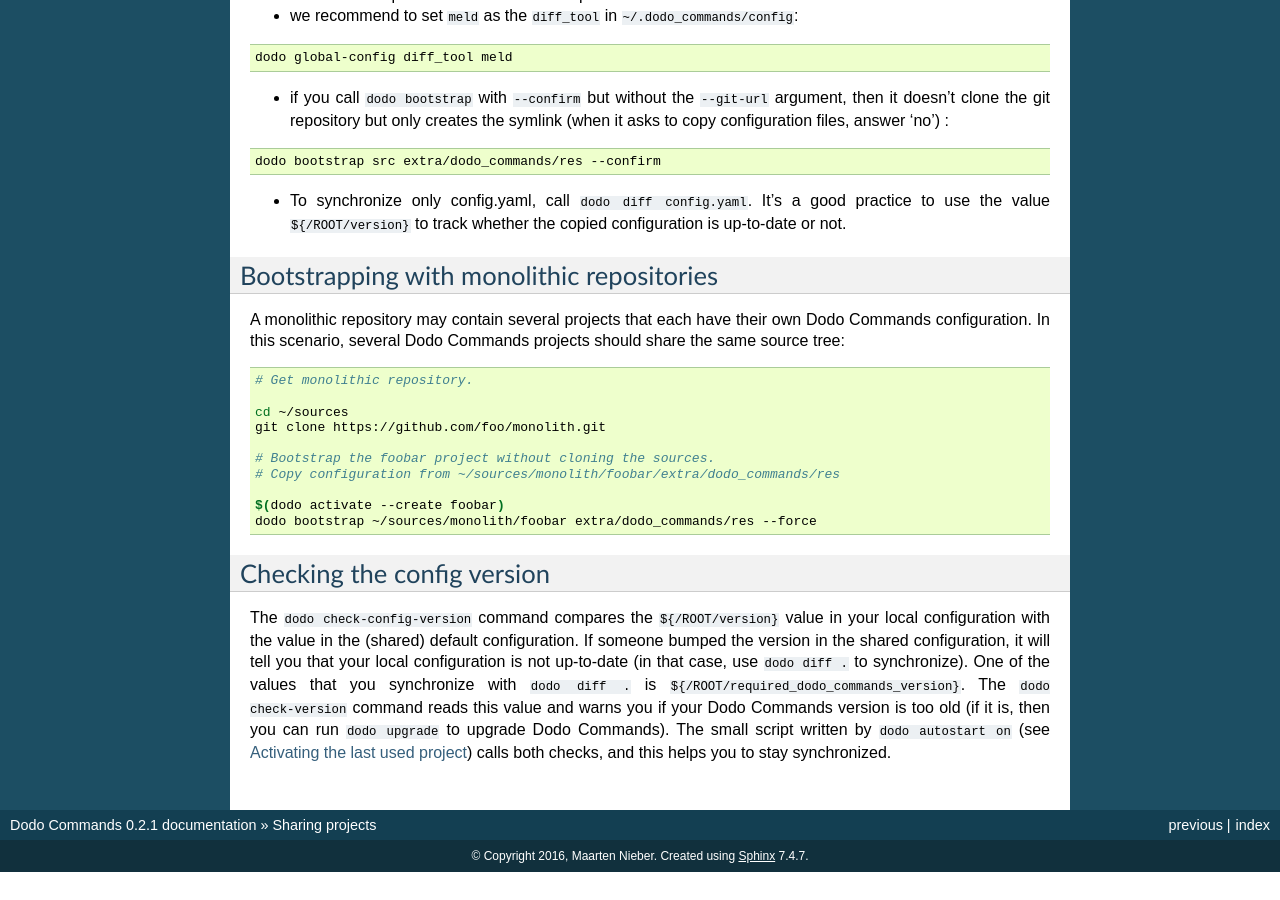
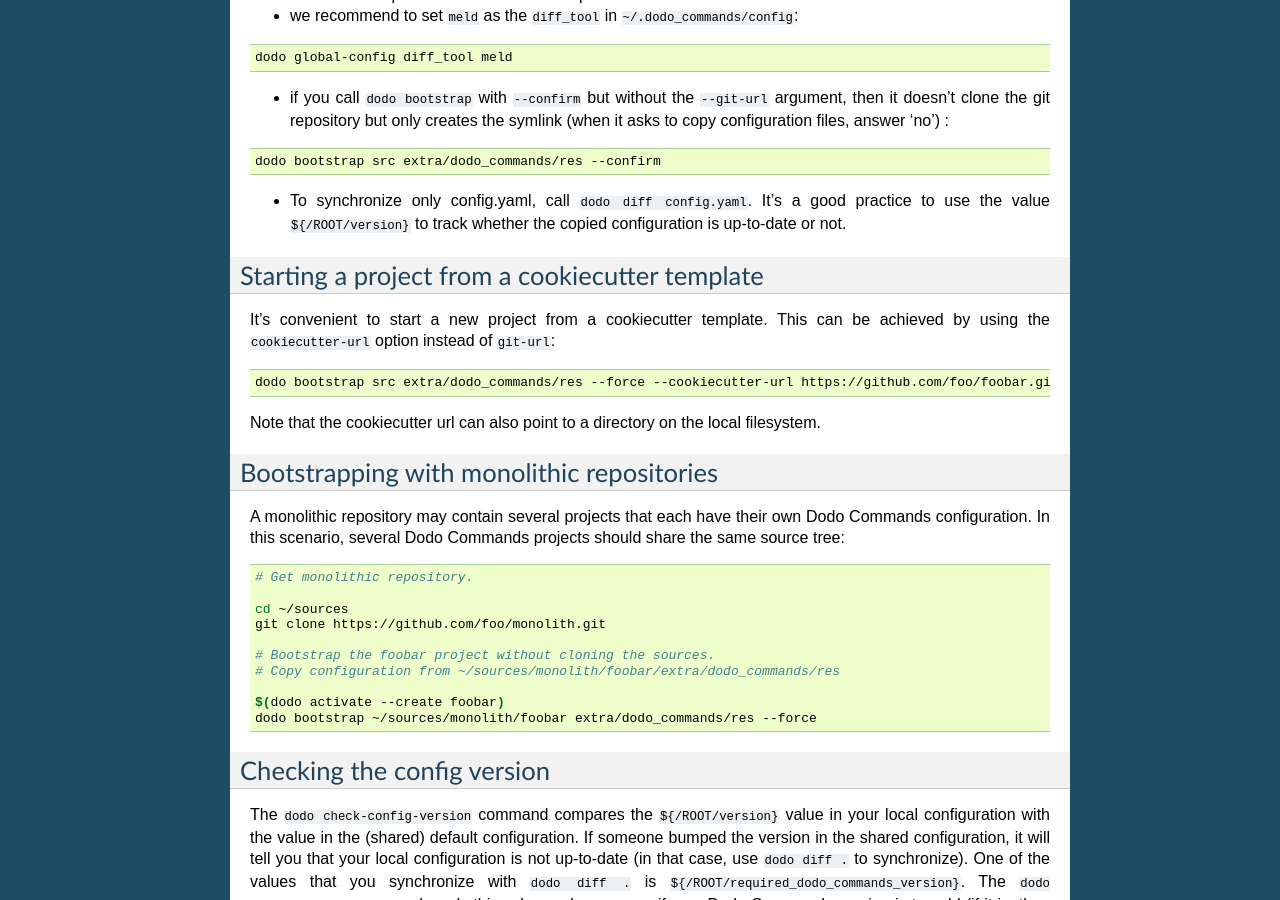
Before and after one commit to mnieber/dodo-commands, a Sphinx documentation site: the page built from doc/sharing-projects.rst, in a window 1280 px wide and 900 px high, scrolled down 913 px. Built offline with Sphinx 7.4.7, drawn with Linux system fonts in a browser that asks for light colours; before the commit the page ends 1785 px from its top, so only the background shows below that; some of the changed text lies outside the part shown.

Commit message:
Document the use of cookiecutter

```diff
--- a/doc/sharing-projects.rst
+++ b/doc/sharing-projects.rst
@@ -60,6 +60,18 @@ At this point, your colleague has the same directory structure as you, with one
 - To synchronize only config.yaml, call ``dodo diff config.yaml``. It's a good practice to use the value ``${/ROOT/version}`` to track whether the copied configuration is up-to-date or not.
 
 
+Starting a project from a cookiecutter template
+===============================================
+
+It's convenient to start a new project from a cookiecutter template. This can be achieved by using the ``cookiecutter-url`` option instead of ``git-url``:
+
+.. code-block:: bash
+
+    dodo bootstrap src extra/dodo_commands/res --force --cookiecutter-url https://github.com/foo/foobar.git
+
+Note that the cookiecutter url can also point to a directory on the local filesystem.
+
+
 Bootstrapping with monolithic repositories
 ==========================================
 
```
